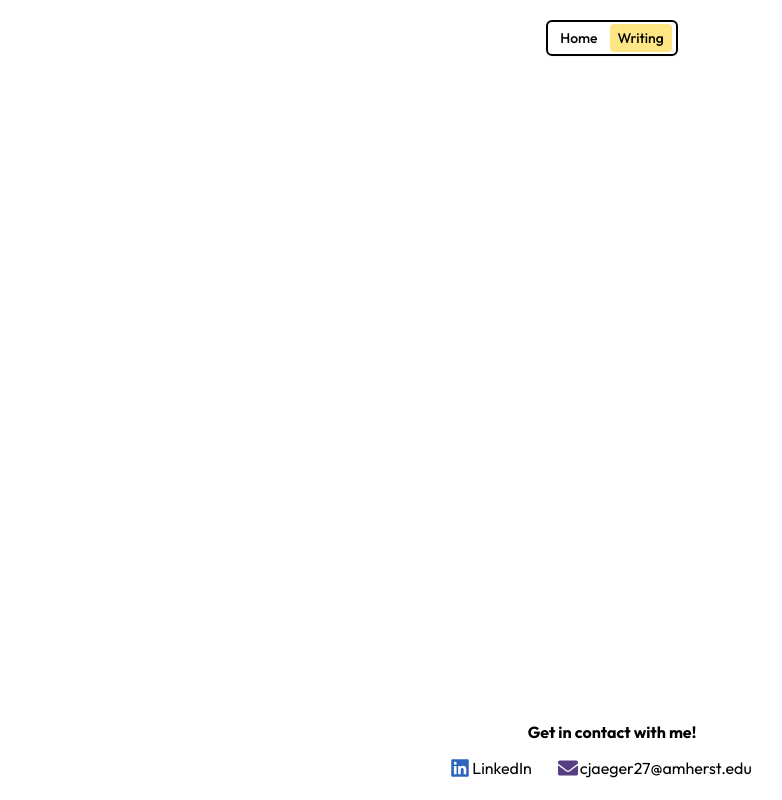
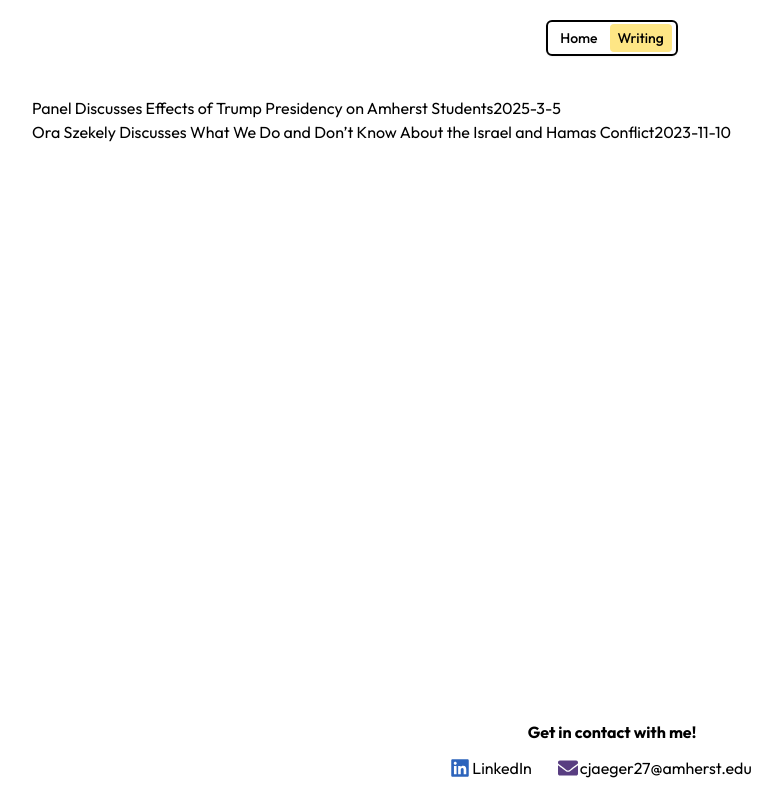
Before and after one commit to ivanbetancxurt/chanelle-personal-website, a Next.js app: page /writing in a window 1280 px wide. Shown: the whole page, without its empty margins (28-810 px from the left). Built offline with nearby package versions, Linux system fonts and the light colour scheme.

Commit message:
Set up article fetching logic

```diff
--- a/app/layout.tsx
+++ b/app/layout.tsx
@@ -1,7 +1,7 @@
 import type { Metadata } from 'next';
-import { Outfit } from "next/font/google";
+import { Outfit } from 'next/font/google';
 import './globals.css';
-import NavBar from "@/components/navbar";
+import NavBar from '@/components/navbar';
 import { ContactBar } from '@/components/contactbar';
 
 export const outfit = Outfit({
--- a/app/writing/page.tsx
+++ b/app/writing/page.tsx
@@ -1,5 +1,10 @@
+import Articles from '@/components/Articles';
+import articles from '@/articles.json';
+
 export default function Writing() {
     return (
-        <></>
+        <>
+            <Articles articles={articles} />
+        </>
     );
 }
--- /dev/null
+++ b/articles.json
@@ -0,0 +1,14 @@
+[
+    {
+        "title": "Panel Discusses Effects of Trump Presidency on Amherst Students",
+        "link": "https://amherststudent.com/article/panel-discusses-effects-of-trump-presidency-on-amherst-students/",
+        "publication": "The Amherst Student",
+        "date": "2025-3-5"
+    },
+    {
+        "title": "Ora Szekely Discusses What We Do and Don’t Know About the Israel and Hamas Conflict",
+        "link": "https://amherststudent.com/article/ora-szekely-discusses-what-we-know-and-dont-know-about-the-israel-and-hamas-conflict/",
+        "publication": "The Amherst Student",
+        "date": "2023-11-10"
+    }
+]
--- /dev/null
+++ b/components/Articles.tsx
@@ -0,0 +1,20 @@
+import { Article } from '@/types/Article';
+
+interface ArticlesProps {
+    articles: Article[]
+}
+
+export default function Articles({ articles }: ArticlesProps) {
+    return (
+        <>
+            <div className='flex flex-col'>
+                {articles.map((article, i) => (
+                    <div key={i}>
+                        {article.title}
+                        {article.date}
+                    </div>
+                ))}
+            </div>
+        </>
+    )
+}
--- /dev/null
+++ b/types/Article.ts
@@ -0,0 +1,6 @@
+export type Article = {
+    title: string,
+    link: string,
+    publication: string,
+    date: string
+}
```
